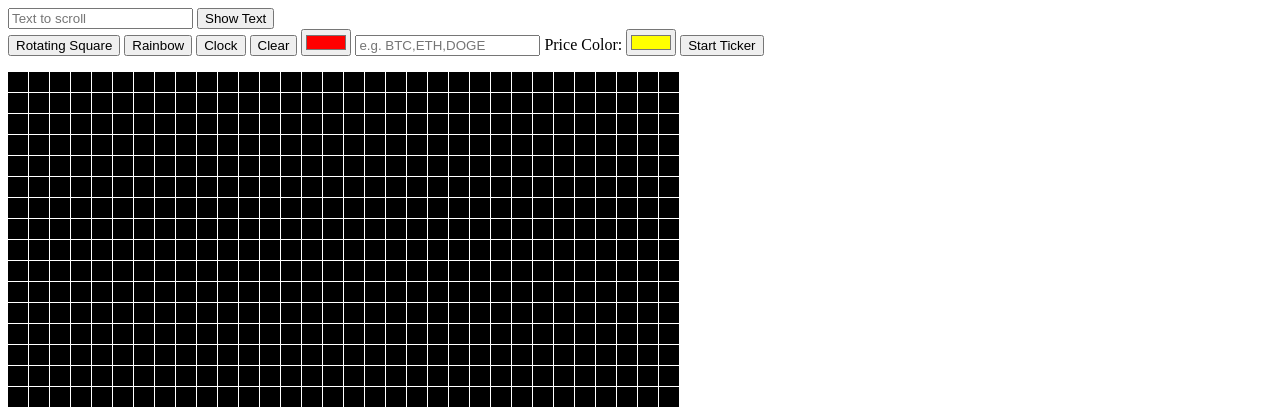
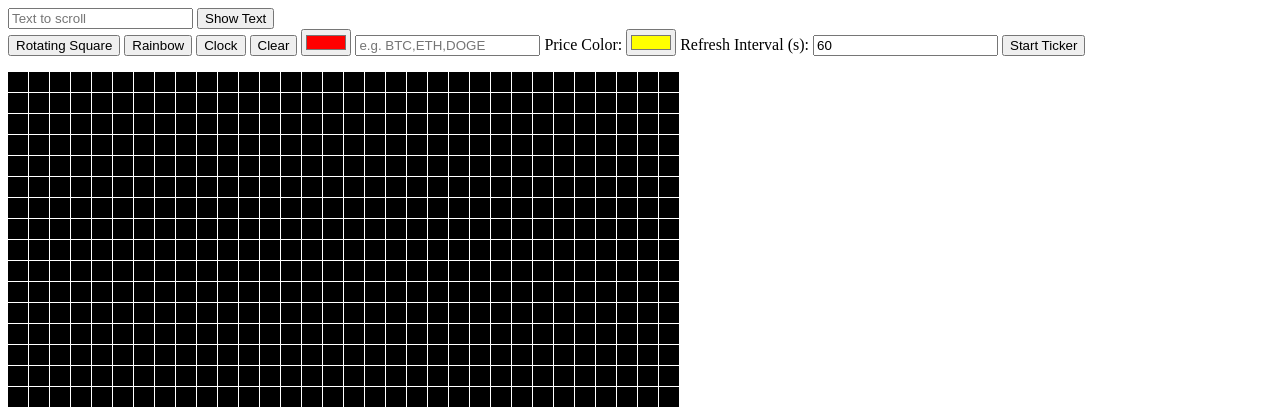
Before and after one commit to alislaboratory/NeoMatrix, a Flask app: page / in a window 1280 px wide. Shown: the top 420 px of the page. Run offline with Flask 2, Linux system fonts and the light colour scheme.

Commit message:
interval can now be changed

```diff
--- a/app.py
+++ b/app.py
@@ -36,15 +36,31 @@ def api_pixel():
 @app.route('/api/crypto', methods=['POST'])
 def api_crypto():
     data = request.json or {}
-    symbols = [s.strip() for s in data.get('symbols', []) if isinstance(s, str)]
-    price_hex = data.get('price_color', '#FFFF00')
-    # convert hex #RRGGBB → (r,g,b)
-    price_hex = price_hex.lstrip('#')
-    r, g, b = tuple(int(price_hex[i:i+2], 16) for i in (0, 2, 4))
-    if symbols:
-        mc.show_crypto_ticker(symbols, price_color=(r, g, b))
-        return jsonify(status='ok')
-    return jsonify(status='error', message='No symbols provided'), 400
+
+    symbols = [s.strip().upper()
+               for s in data.get('symbols', [])
+               if isinstance(s, str)]
+    if not symbols:
+        return jsonify(status='error', message='No symbols provided'), 400
+
+    # coin‑line color
+    price_hex = data.get('price_color', '#FFFF00').lstrip('#')
+    r, g, b = (int(price_hex[i:i+2], 16) for i in (0, 2, 4))
+
+    # refresh interval
+    try:
+        refresh = int(data.get('refresh_interval', 60))
+        if refresh < 1: refresh = 60
+    except:
+        refresh = 60
+
+    mc.show_crypto_ticker(
+        symbols,
+        price_color=(r, g, b),
+        update_interval=refresh
+    )
+    return jsonify(status='ok')
+
 
 @app.route('/api/clear', methods=['POST'])
 def api_clear():
--- a/static/script.js
+++ b/static/script.js
@@ -61,13 +61,22 @@ document.getElementById('startTicker').addEventListener('click', () => {
                      .map(s => s.trim())
                      .filter(s => s);
   const priceColor = document.getElementById('tickerPriceColor').value;
+  const refresh = parseInt(
+    document.getElementById('tickerRefresh').value, 10
+  ) || 60;
+
   if (symbols.length) {
     fetch('/api/crypto', {
       method: 'POST',
       headers: {'Content-Type':'application/json'},
-      body: JSON.stringify({ symbols, price_color: priceColor })
+      body: JSON.stringify({
+        symbols,
+        price_color: priceColor,
+        refresh_interval: refresh
+      })
     });
   }
 });
 
+
 });
--- a/templates/index.html
+++ b/templates/index.html
@@ -23,6 +23,8 @@
     <input type="text" id="cryptoInput" placeholder="e.g. BTC,ETH,DOGE" />
     <label for="tickerPriceColor">Price Color:</label>
   <input type="color" id="tickerPriceColor" value="#FFFF00" />
+  <label for="tickerRefresh">Refresh Interval (s):</label>
+  <input type="number" id="tickerRefresh" value="60" min="1" />
     <button id="startTicker">Start Ticker</button>
   </div>
   <div id="grid"></div>
```
